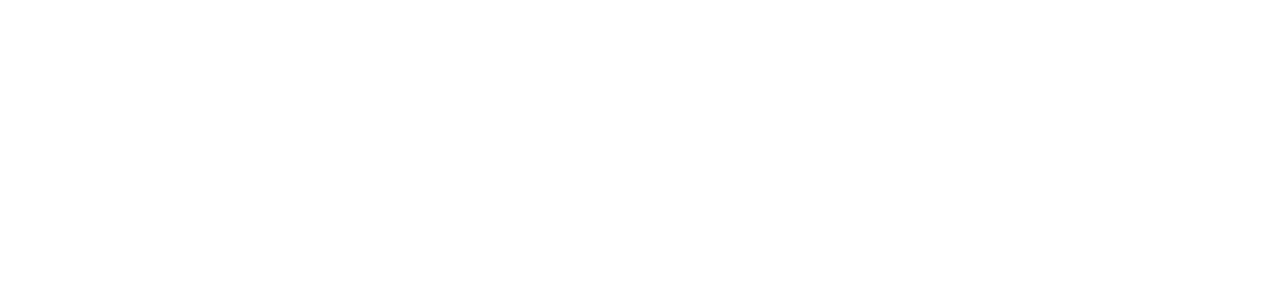
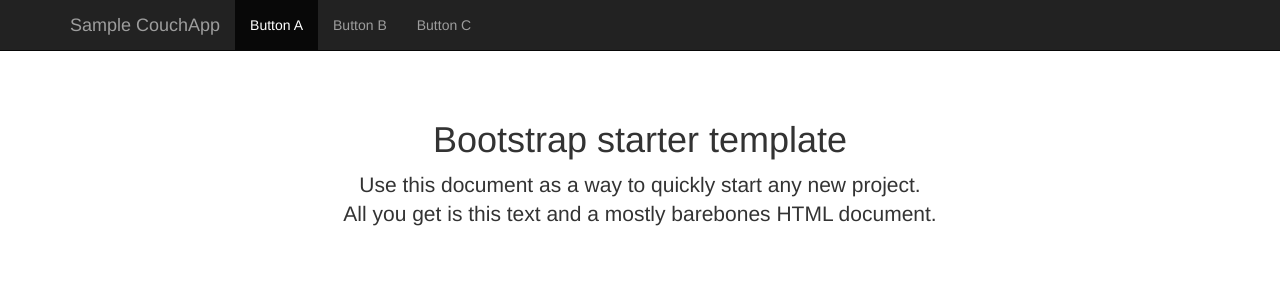
Before and after one commit to sudohippie/couchapp-sample, a plain HTML site: page _attachments/index.html in a window 1280 px wide. Drawn offline with nearby package versions, Linux system fonts and the light colour scheme.

Commit message:
working project with bootstrap

```diff
--- a/_attachments/index.html
+++ b/_attachments/index.html
@@ -2,11 +2,46 @@
 <html>
 <head lang="en">
     <meta charset="UTF-8">
-    <title></title>
+    <title>Sample CouchApp</title>
+    <meta name="viewport" content="width=device-width, initial-scale=1.0">
+    <meta name="description" content="Sample couch application">
+    <meta name="author" content="Raghav Sidhanti">
+
+    <link rel="stylesheet" href="//cdnjs.cloudflare.com/ajax/libs/twitter-bootstrap/3.3.2/css/bootstrap.min.css">
+    <link rel="stylesheet" href="style/common.css">
 </head>
 <body>
 
+    <nav class="navbar navbar-inverse navbar-fixed-top">
+        <div class="container">
+            <div class="navbar-header">
+                <button type="button" class="navbar-toggle collapsed" data-toggle="collapse" data-target="#navbar" aria-expanded="false" aria-controls="navbar">
+                    <span class="sr-only">Toggle navigation</span>
+                    <span class="icon-bar"></span>
+                    <span class="icon-bar"></span>
+                    <span class="icon-bar"></span>
+                </button>
+                <a class="navbar-brand" href="#">Sample CouchApp</a>
+            </div>
+            <div id="navbar" class="collapse navbar-collapse">
+                <ul class="nav navbar-nav">
+                    <li class="active"><a href="#">Button A</a></li>
+                    <li><a href="#about">Button B</a></li>
+                    <li><a href="#contact">Button C</a></li>
+                </ul>
+            </div><!--/.nav-collapse -->
+        </div>
+    </nav>
+
+    <div class="container">
+
+        <div class="starter-template">
+            <h1>Bootstrap starter template</h1>
+            <p class="lead">Use this document as a way to quickly start any new project.<br> All you get is this text and a mostly barebones HTML document.</p>
+        </div>
+
+    </div><!-- /.container -->
+
+    <script data-main="script/require/index" src="//cdnjs.cloudflare.com/ajax/libs/require.js/2.1.15/require.min.js"></script>
 </body>
-<script data-main="script/require/index" src="//cdnjs.cloudflare.com/ajax/libs/require.js/2.1.15/require.min.js">
-</script>
 </html>
--- a/_attachments/script/require/common.js
+++ b/_attachments/script/require/common.js
@@ -11,6 +11,11 @@ require.config({
         bootstrap: '//cdnjs.cloudflare.com/ajax/libs/twitter-bootstrap/3.3.2/js/bootstrap.min',
         backbone: '//cdnjs.cloudflare.com/ajax/libs/backbone.js/1.1.2/backbone-min',
         marionette: '//cdnjs.cloudflare.com/ajax/libs/backbone.marionette/2.3.1/backbone.marionette.min'
+    },
+    shim: {
+        bootstrap: {
+            deps: ['$']
+        }
     }
 });
 
--- /dev/null
+++ b/_attachments/style/common.css
@@ -0,0 +1,7 @@
+body {
+    padding-top: 60px;
+}
+.starter-template {
+    padding: 40px 15px;
+    text-align: center;
+}
```
